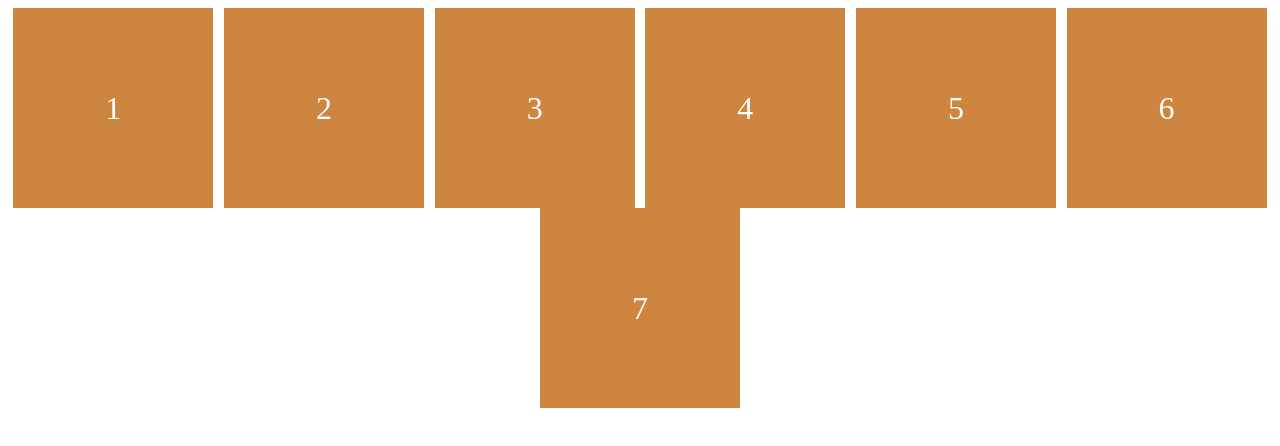
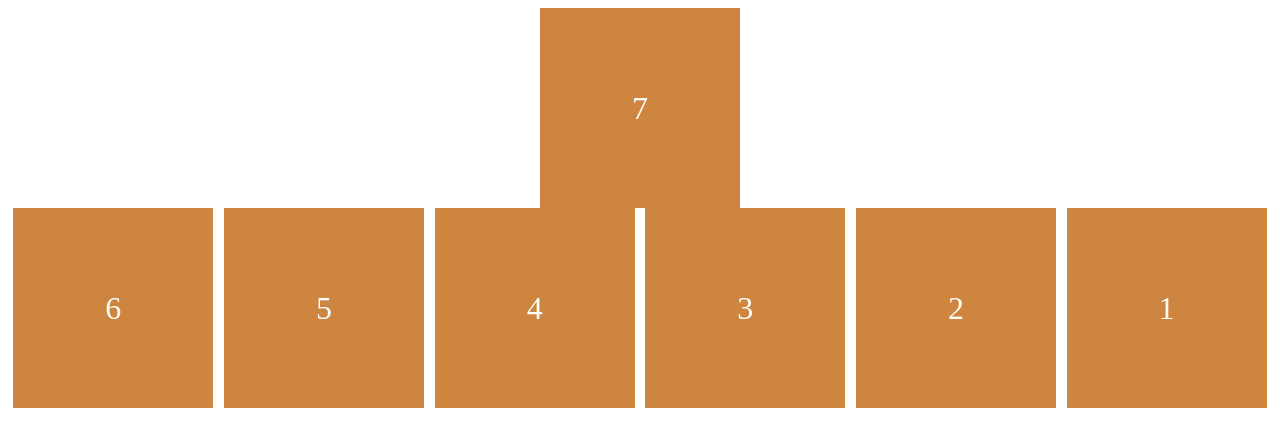
Before and after one commit to sungalex/scss-masterclass, a plain HTML site: page index.html in a window 1280 px wide. Drawn offline with Linux system fonts and the light colour scheme.

Commit message:
reverse: flex-direction, flex-wrap, ...

```diff
--- a/src/scss/styles.css
+++ b/src/scss/styles.css
@@ -1,12 +1,12 @@
 .parent {
   display: flex;
-  flex-direction: row; /* default */
+  flex-direction: row-reverse; /* default is "row" */
   /* Main Axis */
   justify-content: space-around;
   /* Cross Axis */
   align-items: flex-start;
   height: 50vh;
-  flex-wrap: wrap;
+  flex-wrap: wrap-reverse;
 }
 
 .child {
```
Also changed, not shown: README.md.
